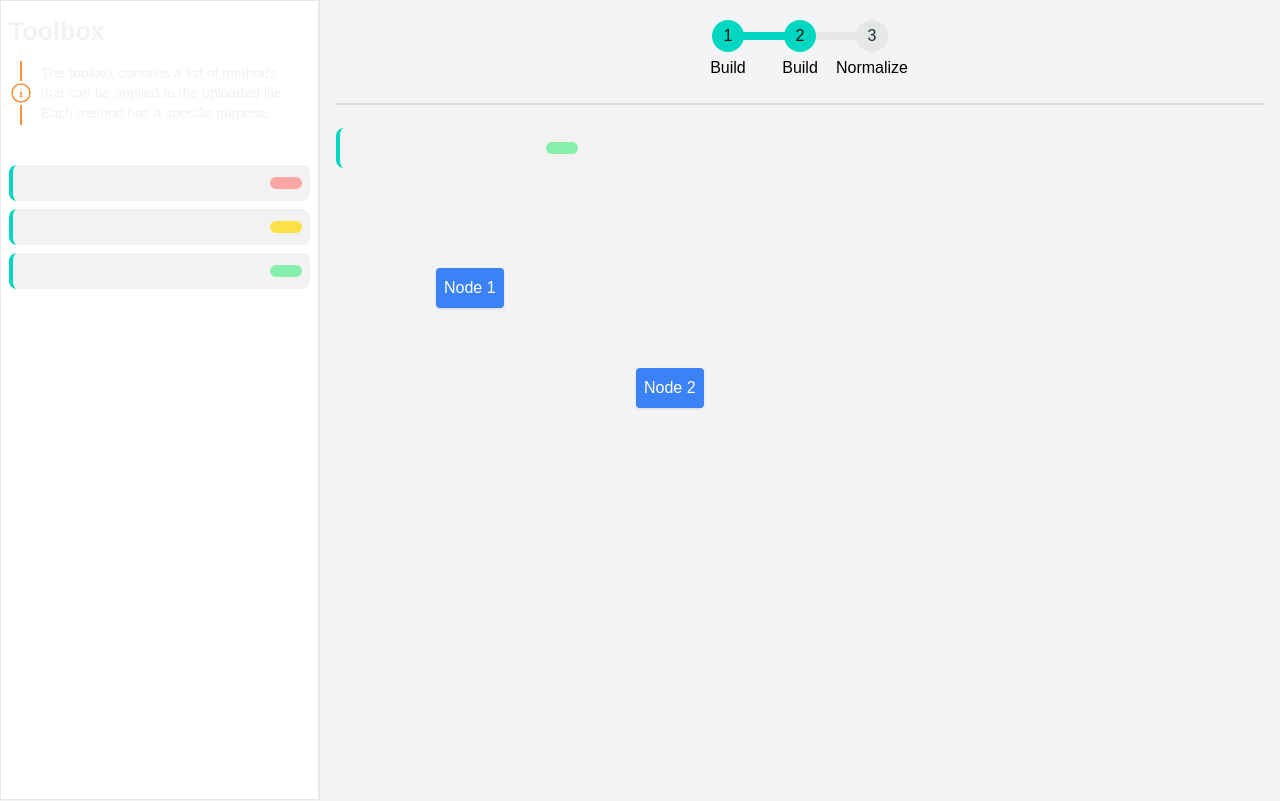
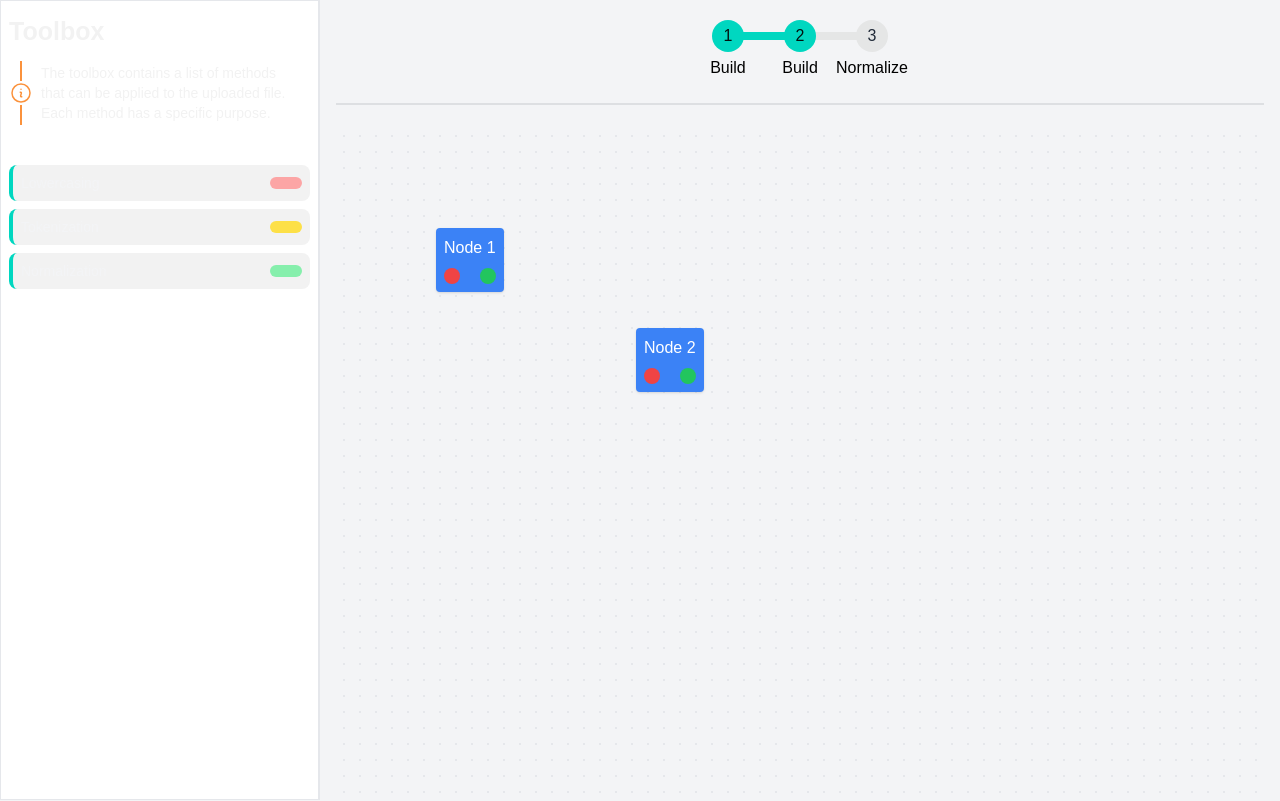
Before and after one commit to 0xbalazstoth/datveez, a Next.js app: page /builder in a window 1280 px wide. Shown: the top 801 px of the page. Built offline with nearby package versions, Linux system fonts and the light colour scheme.

Commit message:
Refactored

```diff
--- a/app/builder/page.tsx
+++ b/app/builder/page.tsx
@@ -57,16 +57,9 @@ export default function StepsPage(props: StepsPageProps) {
           {/* Upload dataset step */}
 
           {/* Build step */}
+          {/* https://retejs.org/examples/connection-path */}
           <BuilderStep>
-            <ToolboxItem
-              name="test"
-              category={ToolboxCategory.Normalization}
-              id={crypto.randomUUID()}
-              tip="test tip"
-              isDropped
-            ></ToolboxItem>
-
-            <Canvas />
+            <Canvas />ą
           </BuilderStep>
 
           {/* Normalize step */}
--- a/app/components/canvas.tsx
+++ b/app/components/canvas.tsx
@@ -1,4 +1,4 @@
-import React, { useState } from "react";
+import React, { useState, useRef, useEffect } from "react";
 import NodeItem from "./node";
 
 interface NodeData {
@@ -8,6 +8,11 @@ interface NodeData {
   y: number;
 }
 
+interface Connection {
+  from: { id: string; x: number; y: number };
+  to: { id: string; x: number; y: number };
+}
+
 const initialNodes: NodeData[] = [
   { id: "node-1", label: "Node 1", x: 100, y: 100 },
   { id: "node-2", label: "Node 2", x: 300, y: 200 },
@@ -15,11 +20,110 @@ const initialNodes: NodeData[] = [
 
 const Canvas: React.FC = () => {
   const [nodes, setNodes] = useState<NodeData[]>(initialNodes);
+  const [connections, setConnections] = useState<Connection[]>([]);
+  const [currentConnection, setCurrentConnection] = useState<{
+    from: { id: string; x: number; y: number } | null;
+  }>({ from: null });
+  const [tempConnection, setTempConnection] = useState<{
+    x: number;
+    y: number;
+  } | null>(null);
+  const canvasRef = useRef<HTMLCanvasElement>(null);
+
+  const handleStartConnection = (id: string, x: number, y: number) => {
+    setCurrentConnection({ from: { id, x, y } });
+    setTempConnection({ x, y });
+  };
+
+  const handleEndConnection = (id: string, x: number, y: number) => {
+    if (currentConnection.from) {
+      setConnections([
+        ...connections,
+        { from: currentConnection.from, to: { id, x, y } },
+      ]);
+      setCurrentConnection({ from: null });
+      setTempConnection(null);
+    }
+  };
+
+  const handleMouseMove = (e: MouseEvent) => {
+    if (currentConnection.from) {
+      const canvas = canvasRef.current;
+      if (canvas) {
+        const rect = canvas.getBoundingClientRect();
+        setTempConnection({
+          x: e.clientX - rect.left,
+          y: e.clientY - rect.top,
+        });
+      }
+    }
+  };
+
+  useEffect(() => {
+    const drawConnections = () => {
+      const canvas = canvasRef.current;
+      if (!canvas) return;
+      const context = canvas.getContext("2d");
+      if (!context) return;
+
+      context.clearRect(0, 0, canvas.width, canvas.height);
+
+      connections.forEach((connection) => {
+        context.beginPath();
+        context.moveTo(connection.from.x, connection.from.y);
+        context.quadraticCurveTo(
+          (connection.from.x + connection.to.x) / 2,
+          (connection.from.y + connection.to.y) / 2,
+          connection.to.x,
+          connection.to.y
+        );
+        context.strokeStyle = "black";
+        context.lineWidth = 2;
+        context.stroke();
+      });
+
+      if (currentConnection.from && tempConnection) {
+        context.beginPath();
+        context.moveTo(currentConnection.from.x, currentConnection.from.y);
+        context.quadraticCurveTo(
+          (currentConnection.from.x + tempConnection.x) / 2,
+          (currentConnection.from.y + tempConnection.y) / 2,
+          tempConnection.x,
+          tempConnection.y
+        );
+        context.strokeStyle = "red";
+        context.lineWidth = 2;
+        context.setLineDash([5, 5]); // dashed line for loose connection
+        context.stroke();
+        context.setLineDash([]); // reset to solid line
+      }
+    };
+
+    drawConnections();
+  }, [connections, currentConnection, tempConnection]);
+
+  useEffect(() => {
+    document.addEventListener("mousemove", handleMouseMove);
+    return () => {
+      document.removeEventListener("mousemove", handleMouseMove);
+    };
+  }, [currentConnection]);
 
   return (
     <div className="relative w-full h-screen">
+      <canvas
+        className="absolute top-0 left-0 w-full h-full pointer-events-none"
+        ref={canvasRef}
+        width={window.innerWidth}
+        height={window.innerHeight}
+      />
       {nodes.map((node) => (
-        <NodeItem key={node.id} {...node} />
+        <NodeItem
+          key={node.id}
+          {...node}
+          onStartConnection={handleStartConnection}
+          onEndConnection={handleEndConnection}
+        />
       ))}
     </div>
   );
--- a/app/components/node.tsx
+++ b/app/components/node.tsx
@@ -1,15 +1,25 @@
-import React, { useState } from "react";
+import React, { useState, useRef } from "react";
 
 interface NodeProps {
   id: string;
   label: string;
   x: number;
   y: number;
+  onStartConnection: (id: string, x: number, y: number) => void;
+  onEndConnection: (id: string, x: number, y: number) => void;
 }
 
-const NodeItem: React.FC<NodeProps> = ({ id, label, x, y }) => {
+const NodeItem: React.FC<NodeProps> = ({
+  id,
+  label,
+  x,
+  y,
+  onStartConnection,
+  onEndConnection,
+}) => {
   const [position, setPosition] = useState({ x, y });
   const [offset, setOffset] = useState({ x: 0, y: 0 });
+  const nodeRef = useRef<HTMLDivElement>(null);
 
   const handleDrag = (e: MouseEvent) => {
     setPosition({
@@ -19,6 +29,10 @@ const NodeItem: React.FC<NodeProps> = ({ id, label, x, y }) => {
   };
 
   const onMouseDown = (e: React.MouseEvent<HTMLDivElement, MouseEvent>) => {
+    if ((e.target as HTMLElement).classList.contains("connector")) {
+      return;
+    }
+
     e.preventDefault();
     const startX = e.clientX - position.x;
     const startY = e.clientY - position.y;
@@ -41,13 +55,52 @@ const NodeItem: React.FC<NodeProps> = ({ id, label, x, y }) => {
     document.addEventListener("mouseup", onMouseUp, { once: true });
   };
 
+  const handleStartConnection = (
+    e: React.MouseEvent<HTMLDivElement, MouseEvent>
+  ) => {
+    e.stopPropagation();
+    const rect = nodeRef.current?.getBoundingClientRect();
+    if (rect) {
+      onStartConnection(
+        id,
+        rect.left + rect.width / 2,
+        rect.top + rect.height / 2
+      );
+    }
+  };
+
+  const handleEndConnection = (
+    e: React.MouseEvent<HTMLDivElement, MouseEvent>
+  ) => {
+    e.stopPropagation();
+    const rect = nodeRef.current?.getBoundingClientRect();
+    if (rect) {
+      onEndConnection(
+        id,
+        rect.left + rect.width / 2,
+        rect.top + rect.height / 2
+      );
+    }
+  };
+
   return (
     <div
+      ref={nodeRef}
       className="absolute bg-blue-500 text-white p-2 rounded shadow cursor-move"
       style={{ left: position.x, top: position.y }}
       onMouseDown={onMouseDown}
     >
       {label}
+      <div className="flex justify-between mt-2">
+        <div
+          className="connector bg-red-500 w-4 h-4 rounded-full cursor-pointer"
+          onMouseDown={handleStartConnection}
+        />
+        <div
+          className="connector bg-green-500 w-4 h-4 rounded-full cursor-pointer"
+          onMouseDown={handleEndConnection}
+        />
+      </div>
     </div>
   );
 };
--- a/package.json
+++ b/package.json
@@ -14,12 +14,14 @@
     "@dnd-kit/sortable": "^8.0.0",
     "@headlessui/react": "^2.1.0",
     "@heroicons/react": "^2.1.4",
+    "d3": "^7.9.0",
     "next": "14.2.4",
     "react": "^18",
     "react-dom": "^18",
     "uuid": "^10.0.0"
   },
   "devDependencies": {
+    "@types/d3": "^7.4.3",
     "@types/node": "^20",
     "@types/react": "^18",
     "@types/react-dom": "^18",
```
Also changed, not shown: 1 other file (tests, documents, lock files or other folders).
